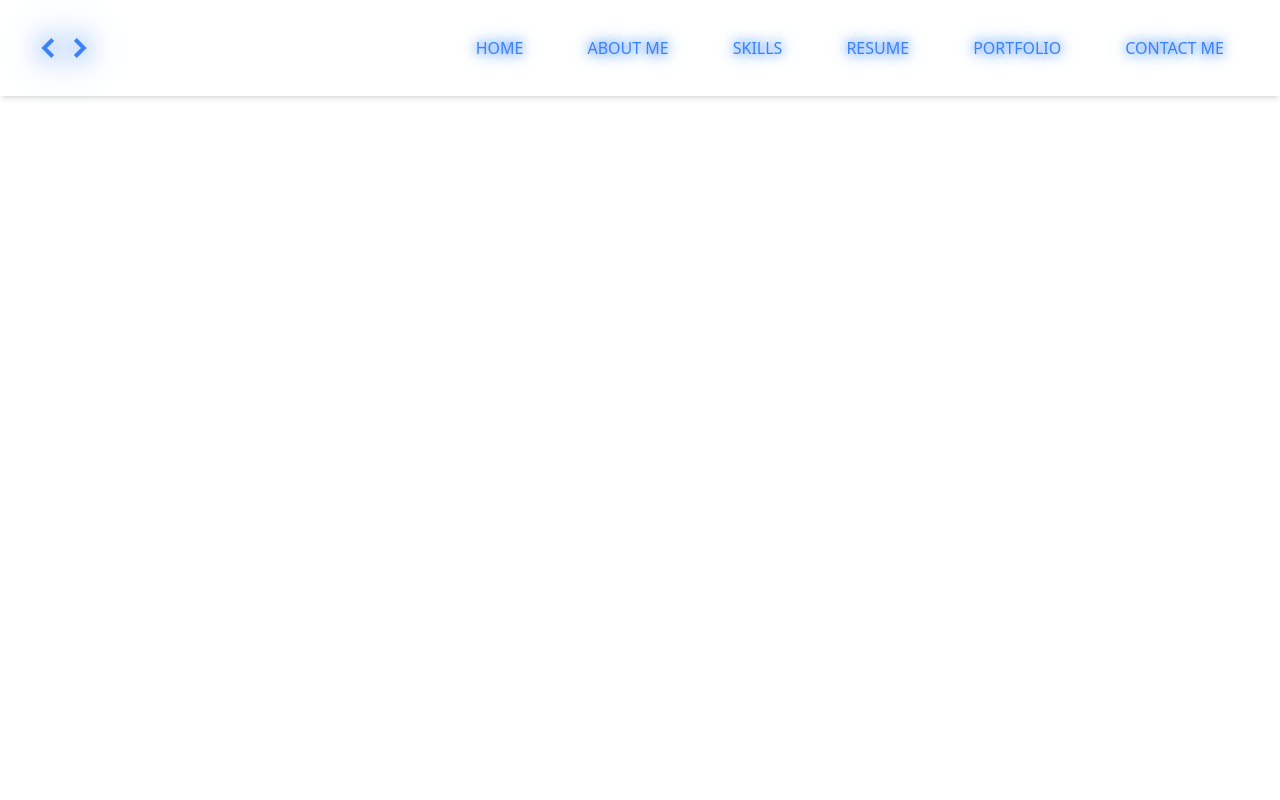
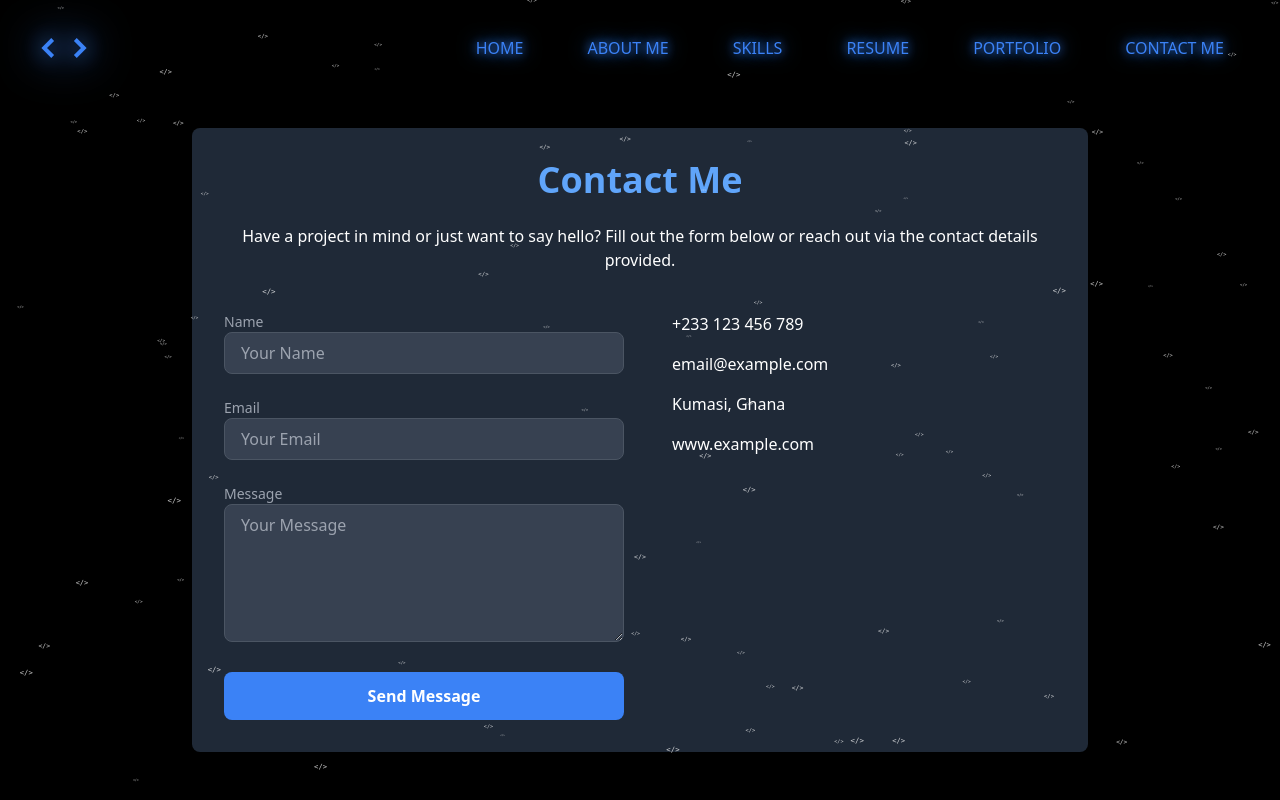
Before and after one commit to kameyaw14/tests, a React (Vite) app in the folder testFrontend/: page /contact in a window 1280 px wide. Built offline with nearby package versions, Linux system fonts and the light colour scheme.

Commit message:
z added contact page

```diff
--- a/testFrontend/package.json
+++ b/testFrontend/package.json
@@ -19,6 +19,7 @@
     "react": "^18.3.1",
     "react-dom": "^18.3.1",
     "react-icons": "^5.4.0",
+    "react-loader-spinner": "^6.1.6",
     "react-router-dom": "^6.28.0",
     "react-toastify": "^10.0.6",
     "react-tsparticles": "^2.12.2",
--- a/testFrontend/src/App.jsx
+++ b/testFrontend/src/App.jsx
@@ -1,13 +1,15 @@
 import { Routes, Route } from "react-router-dom";
 import "./App.css";
 import Home from "./pages/Home";
-import { ToastContainer } from "react-toastify";
+import { Flip, ToastContainer } from "react-toastify";
+import "react-toastify/dist/ReactToastify.css";
 import NavBar from "./components/NavBar";
 import ParticlesBackground from "./utils/ParticlesBackground";
 import AboutMe from "./pages/About";
 import Skills from "./pages/Skills";
 import Resume from "./pages/Resume";
 import Portfolio from "./pages/Portfolio";
+import ContactPage from "./pages/Contact";
 
 function App() {
   return (
@@ -27,10 +29,23 @@ function App() {
         <Route path="/skills" element={<Skills />} />
         <Route path="/resume" element={<Resume />} />
         <Route path="/portfolio" element={<Portfolio />} />
+        <Route path="/contact" element={<ContactPage />} />
       </Routes>
 
       {/* toast notifications */}
-      <ToastContainer />
+      <ToastContainer
+        position="top-center"
+        autoClose={5000}
+        hideProgressBar={true}
+        newestOnTop={false}
+        closeOnClick={false}
+        rtl={false}
+        pauseOnFocusLoss
+        draggable
+        pauseOnHover
+        theme="dark"
+        transition={Flip}
+      />
     </div>
   );
 }
--- /dev/null
+++ b/testFrontend/src/pages/Contact.jsx
@@ -0,0 +1,164 @@
+import React, { useState } from "react";
+import { toast } from "react-toastify";
+import { Oval } from "react-loader-spinner"; // Import the loader spinner
+
+const ContactPage = () => {
+  const [result, setResult] = useState("");
+  const [loading, setLoading] = useState(false); // State to manage the loader
+
+  const onSubmit = async (e) => {
+    e.preventDefault();
+    setLoading(true); // Show the loader
+    setResult("Sending...");
+    const formData = new FormData(e.target);
+
+    formData.append("access_key", "b516dc36-c946-4b73-9d45-b5ee7c950266");
+
+    try {
+      const response = await fetch("https://api.web3forms.com/submit", {
+        method: "POST",
+        body: formData,
+      });
+
+      const data = await response.json();
+
+      if (data.success) {
+        setResult("Form Submitted Successfully");
+        toast.success("Form Submitted Successfully");
+        e.target.reset();
+      } else {
+        console.error("Error", data);
+        setResult(data.message || "Error Submitting Form!");
+        toast.error("Error Submitting Form!");
+      }
+    } catch (error) {
+      console.error("Fetch Error:", error);
+      setResult("Network Error!");
+      toast.error("Network Error!");
+    } finally {
+      setLoading(false); // Hide the loader after completion
+    }
+  };
+
+  return (
+    <div className="min-h-screen bg-black text-gray-300 py-10 px-4 flex justify-center items-center">
+      <div className="mt-20 max-w-4xl w-full bg-gray-800 rounded-lg shadow-lg p-8">
+        <h1 className="text-4xl font-semibold text-blue-400 mb-6 text-center">
+          Contact Me
+        </h1>
+        <p className="text-center mb-10">
+          Have a project in mind or just want to say hello? Fill out the form
+          below or reach out via the contact details provided.
+        </p>
+
+        <div className="grid grid-cols-1 md:grid-cols-2 gap-8">
+          {/* Contact Form */}
+          <form onSubmit={onSubmit} className="z-20 space-y-6">
+            <div>
+              <label
+                htmlFor="name"
+                className="block text-sm font-medium text-gray-400"
+              >
+                Name
+              </label>
+              <input
+                type="text"
+                id="name"
+                name="name"
+                placeholder="Your Name"
+                className="w-full px-4 py-2 rounded-lg bg-gray-700 text-gray-200 border border-gray-600 focus:outline-none focus:border-blue-500"
+                required
+              />
+            </div>
+
+            <div>
+              <label
+                htmlFor="email"
+                className="block text-sm font-medium text-gray-400"
+              >
+                Email
+              </label>
+              <input
+                type="email"
+                id="email"
+                name="email"
+                placeholder="Your Email"
+                className="w-full px-4 py-2 rounded-lg bg-gray-700 text-gray-200 border border-gray-600 focus:outline-none focus:border-blue-500"
+                required
+              />
+            </div>
+
+            <div>
+              <label
+                htmlFor="message"
+                className="block text-sm font-medium text-gray-400"
+              >
+                Message
+              </label>
+              <textarea
+                id="message"
+                name="message"
+                placeholder="Your Message"
+                rows="5"
+                className="w-full px-4 py-2 rounded-lg bg-gray-700 text-gray-200 border border-gray-600 focus:outline-none focus:border-blue-500"
+                required
+              ></textarea>
+            </div>
+
+            <button
+              type="submit"
+              className="w-full bg-blue-500 text-white py-3 px-6 rounded-lg font-semibold hover:bg-blue-400 transition duration-300"
+              disabled={loading} // Disable button while loading
+            >
+              {loading ? (
+                <Oval
+                  height={24}
+                  width={24}
+                  color="#fff"
+                  ariaLabel="loading"
+                  strokeWidth={4}
+                  strokeWidthSecondary={4}
+                />
+              ) : (
+                "Send Message"
+              )}
+            </button>
+          </form>
+
+          {/* Contact Details */}
+          <div className="z-20 space-y-4">
+            <div className="flex items-center">
+              <span className="text-blue-400 text-xl">
+                <i className="fas fa-phone-alt"></i>
+              </span>
+              <p className="ml-4">+233 123 456 789</p>
+            </div>
+            <div className="flex items-center">
+              <span className="text-blue-400 text-xl">
+                <i className="fas fa-envelope"></i>
+              </span>
+              <p className="ml-4">email@example.com</p>
+            </div>
+            <div className="flex items-center">
+              <span className="text-blue-400 text-xl">
+                <i className="fas fa-map-marker-alt"></i>
+              </span>
+              <p className="ml-4">Kumasi, Ghana</p>
+            </div>
+            <div className="flex items-center">
+              <span className="text-blue-400 text-xl">
+                <i className="fas fa-globe"></i>
+              </span>
+              <p className="ml-4">www.example.com</p>
+            </div>
+          </div>
+        </div>
+        {result && (
+          <p className="text-center mt-6 text-sm text-gray-400">{result}</p>
+        )}
+      </div>
+    </div>
+  );
+};
+
+export default ContactPage;
```
Also changed, not shown: 1 other file (tests, documents, lock files or other folders).
